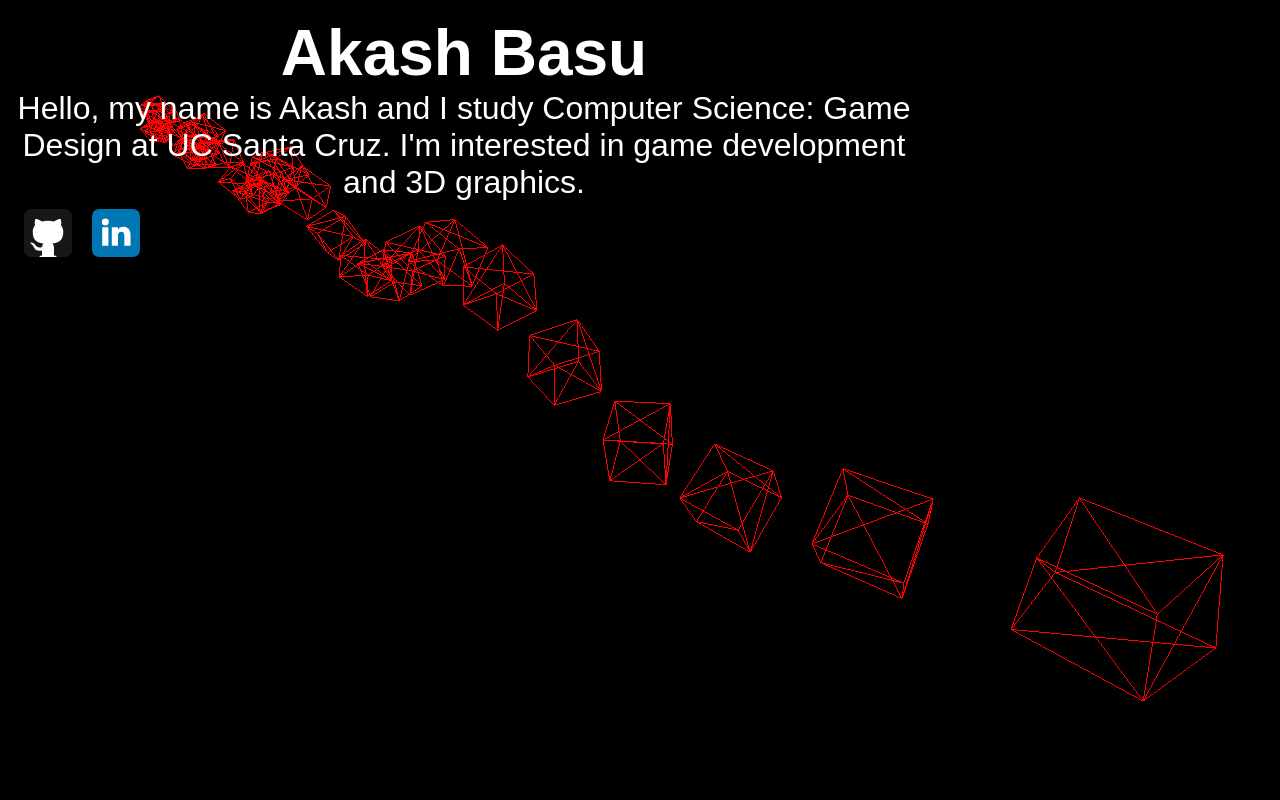
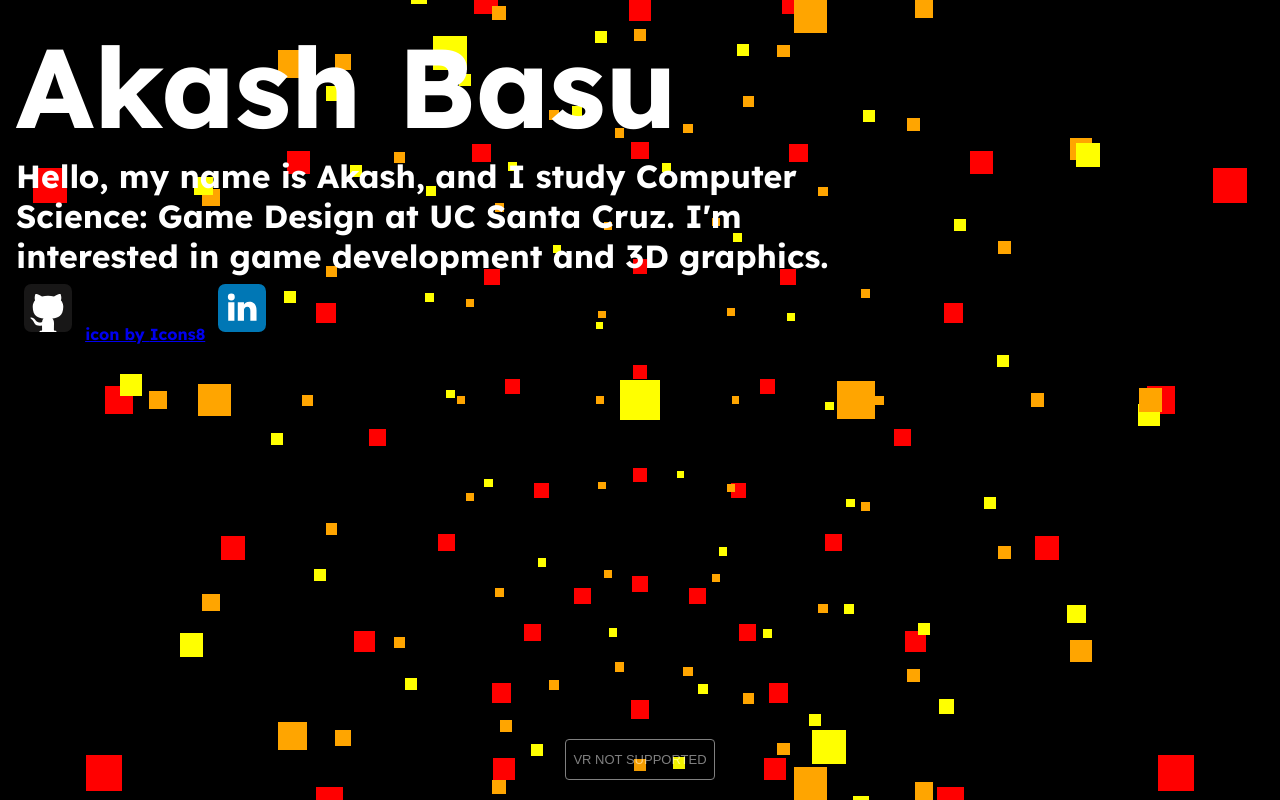
Before and after one commit to RedInJapanese/website, a website built with Vite: page src/index.html in a window 1280 px wide. Built offline with nearby package versions, Linux system fonts and the light colour scheme; animation ran at ten frames a second.

Commit message:
update: script.js

```diff
--- a/src/index.html
+++ b/src/index.html
@@ -8,19 +8,21 @@
       property="og:description"
       content="Early career game developer specializing in 3D applications"
     />
-
-    <title>Akash's Website</title>
+    <link rel="preconnect" href="https://fonts.googleapis.com">
+    <link rel="preconnect" href="https://fonts.gstatic.com" crossorigin>
+    <link href="https://fonts.googleapis.com/css2?family=Lexend+Deca:wght@700&display=swap" rel="stylesheet">
     <link rel="stylesheet" href="./style.css" />
   </head>
   <body>
     <main>
       <h1>Akash Basu</h1>
       <p>
-        Hello, my name is Akash and I study Computer Science: Game Design at UC Santa Cruz. I'm interested in game development and 3D graphics.
+        Hello, my name is Akash, and I study Computer Science: Game Design at UC Santa Cruz. I'm interested in game development and 3D graphics.
       </p>
       <a href="https://github.com/RedInJapanese"
         ><img class="socialicon" src="github.svg"
       /></a>
+      <a  href="https://icons8.com/icon/3tC9EQumUAuq/github">icon by <a target="_blank" href="https://icons8.com">Icons8</a>
       <a href="https://www.linkedin.com/in/abasu924/"
         ><img class="socialicon" src="linkedin.svg"
       /></a>
--- a/src/script.js
+++ b/src/script.js
@@ -1,105 +1,80 @@
 import * as THREE from 'three'
-import { BooleanKeyframeTrack, Color } from 'three';
-import { OrbitControls } from 'three/examples/jsm/controls/OrbitControls.js'
-
-/**
- * Textures
- */
-
-
-/**
- * Base
- */
+import { MeshDepthMaterial } from 'three'
+import { VRButton } from 'three/addons/webxr/VRButton.js'
 // Canvas
 const canvas = document.querySelector('canvas.webgl')
 
 // Scene
 const scene = new THREE.Scene()
-// scene.background = new THREE.Color( '#F2EFE9' );
 
-/**
- * Object
- */
+// Object
 
-var meshes = []
-const geometry = new THREE.BoxGeometry(1, 1, 1)
-const material = new THREE.MeshBasicMaterial({ color: 0xff0000, wireframe:true })
 
-for(var x = -50; x<50; x+=2){
-    let mesh = new THREE.Mesh(geometry, material)
-    mesh.position.x = x
-    mesh.rotation.x = Math.random()
-    mesh.rotation.y = Math.random()
-    meshes.push(mesh)
-    scene.add(mesh)
-}
-// const mesh = new THREE.Mesh(geometry, material)
-// scene.add(mesh)
+const radius = 10;
+const widthSegments = 12;
+const heightSegments = 8;
+const geom = new THREE.SphereGeometry(radius, widthSegments, heightSegments);
+const mat = new THREE.PointsMaterial({
+    color: 'red',
+    size: 0.7,     // in world units
+});
 
-// scene.add(mesh2)
+const points = new THREE.Points(geom, mat);
+scene.add(points);
 
-/**
- * Sizes
- */
-const sizes = {
-    width: window.innerWidth,
-    height: window.innerHeight
-}
+const radius2 = 7;
+const widthSegments2 = 10;
+const heightSegments2 = 8;
+const geom2 = new THREE.SphereGeometry(radius2, widthSegments2, heightSegments2);
+const mat2 = new THREE.PointsMaterial({
+    color: 'orange',
+    size: 0.3,     // in world units
+});
+const points2 = new THREE.Points(geom2, mat2);
+scene.add(points2);
+
+const radius3 = 7;
+const widthSegments3 = 8;
+const heightSegments3 = 8;
+const geom3 = new THREE.SphereGeometry(radius3, widthSegments3, heightSegments3);
+const mat3 = new THREE.PointsMaterial({
+    color: 'yellow',
+    size: 0.3,     // in world units
+});
+const points3 = new THREE.Points(geom3, mat3);
+scene.add(points3);
+// Camera
+const camera = new THREE.PerspectiveCamera(75, window.innerWidth / window.innerHeight)
+camera.position.z = 10
+scene.add(camera)
 
 window.addEventListener('resize', () =>
 {
-    // Update sizes
-    sizes.width = window.innerWidth
-    sizes.height = window.innerHeight
 
     // Update camera
-    camera.aspect = sizes.width / sizes.height
+    camera.aspect = window.innerWidth / window.innerHeight
     camera.updateProjectionMatrix()
 
     // Update renderer
-    renderer.setSize(sizes.width, sizes.height)
+    renderer.setSize(window.innerWidth, window.innerHeight)
     renderer.setPixelRatio(Math.min(window.devicePixelRatio, 2))
 })
-
-/**
- * Camera
- */
-// Base camera
-const camera = new THREE.PerspectiveCamera(75, sizes.width / sizes.height, 0.1, 100)
-camera.position.x = 5
-camera.position.y = 5
-camera.position.z = 5
-scene.add(camera)
-
-// Controls
-const controls = new OrbitControls(camera, canvas)
-controls.enableDamping = true
-
-/**
- * Renderer
- */
+// Renderer
 const renderer = new THREE.WebGLRenderer({
     canvas: canvas
 })
-renderer.setSize(sizes.width, sizes.height)
-renderer.setPixelRatio(Math.min(window.devicePixelRatio, 2))
 
-/**
- * Animate
- */
-const clock = new THREE.Clock()
-var x = 0
-const tick = () =>
-{
-    const elapsed = clock.getElapsedTime()
-    meshes.forEach((e,i)=>{
-        e.position.y = Math.sin(elapsed-i)
+renderer.setSize(window.innerWidth, window.innerHeight)
+document.body.appendChild( VRButton.createButton( renderer ) );
+renderer.xr.enabled = true;
+renderer.setAnimationLoop( function () {
 
-    })
-    // mesh.rotation.x=elapsedTime*0.1     //consistent spinning across devices
-    // mesh.rotation.y = elapsedTime * 0.1
-    //rods.rotation.z=elapsedTime*.9
-    // mesh2.rotation.y = elapsedTime * -0.1
+    const current_time = Date.now()
+    const delta_time = current_time-time
+    time = current_time
+    console.log(delta_time)
+
+    // const elapsed = clock.getElapsedTime()
     // if(mesh.position.x >= 5){
     //     x+=1
     //     if(x%2 != 0){
@@ -111,22 +86,29 @@ const tick = () =>
     //     mesh.position.x = -5
     // }
     // else{
-    //     mesh.position.x += 0.001*elapsed/60
+    //     mesh.position.x += 0.001*delta_time
     // }
-    // mesh.rotation.y+=0.001*elapsed/60
-    // mesh.rotation.z+=0.001*elapsed/60
+    // mesh.rotation.y+=0.001*delta_time
+    // mesh.rotation.z+=0.001*delta_time
     // mesh.position.y = Math.sin(elapsed)
     // camera.position.x = Math.sin(elapsed)
     // camera.position.y = Math.cos(elapsed)
+    // console.log('tic')
+    points.rotation.x+=0.0001*delta_time
+    points2.rotation.y+=0.0001*delta_time
+    points3.rotation.z+=0.0001*delta_time
 
-    // Update controls
-    controls.update()
+    renderer.render(scene, camera)
+    window.requestAnimationFrame(tick) //passes in the tick function as an argument
+	renderer.render( scene, camera );
 
-    // Render
-    renderer.render(scene, camera)
+} );
+//animations
+const clock = new THREE.Clock()
+var x = 0
+var time = Date.now()
+function tick(){
 
-    // Call tick again on the next frame
-    window.requestAnimationFrame(tick)
 }
 
 tick()
--- a/src/style.css
+++ b/src/style.css
@@ -1,7 +1,7 @@
 *
 {
     background-color: transparent;
-    font-family: sans-serif;
+    font-family: 'Lexend Deca', sans-serif;
     margin: 0;
     padding: 0;
 }
@@ -13,13 +13,14 @@ html, body
 
 h1
 {
-    font-size: 4em;
-    text-align: center;
+    text-align: left;
+    font-weight: bold;
+    font-size: 7em;
 }
 p{
     font-size: 2em;
     font-weight: 100;
-    text-align: center;
+    text-align: left;
 }
 h2
 {
@@ -56,3 +57,5 @@ main
 .socialicon:hover{
     opacity:0.8;
 }
+
+.bolded { font-weight: bold; }
```
